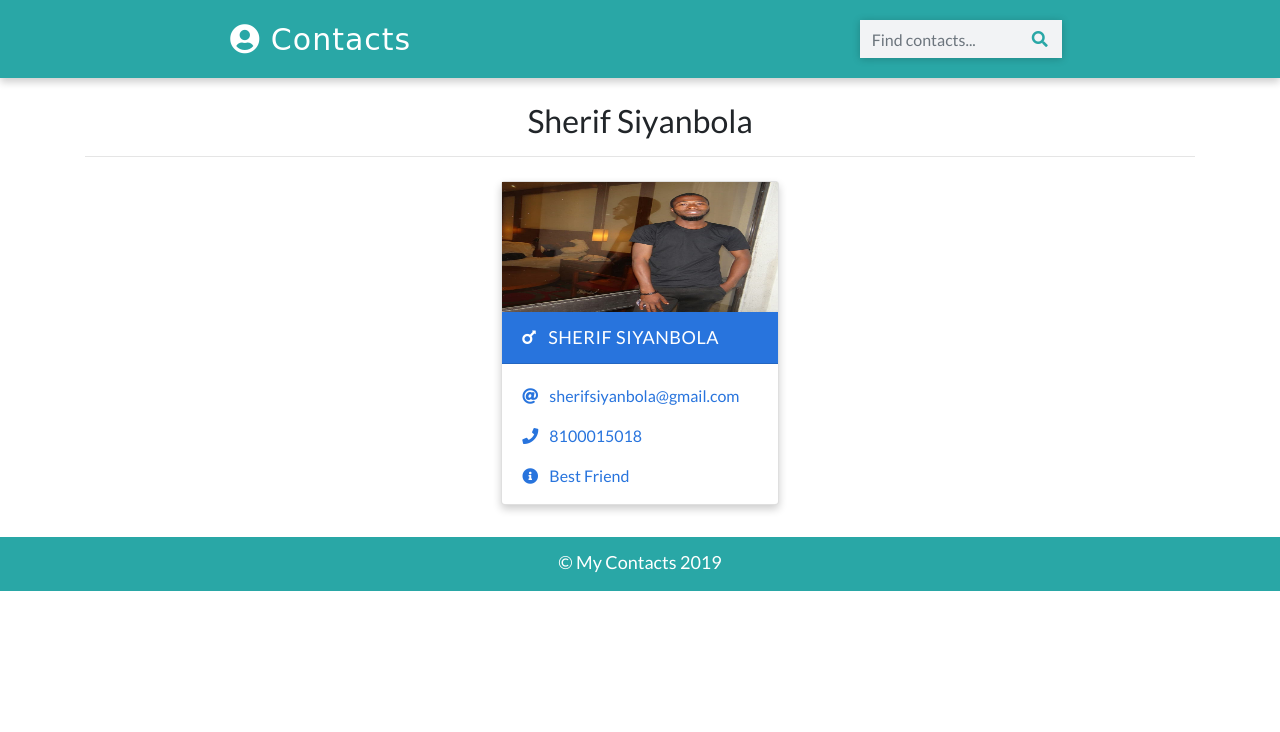
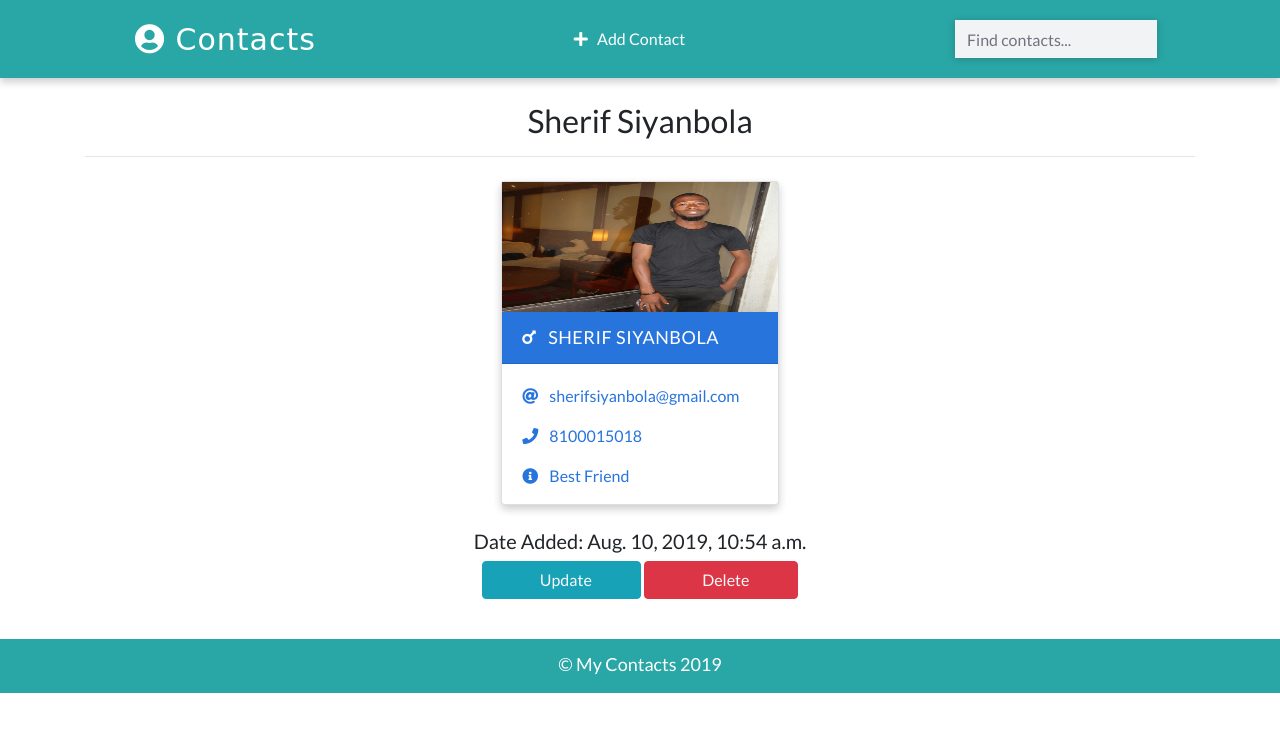
Before and after one commit to sherifsiyanbola/django-contacts-list, a Django app: page /detail/2/ in a window 1280 px wide. Shown: the top 732 px of the page. Run offline with Django 3.2, Linux system fonts and the light colour scheme; data comes from the database, SQL or seed files in the repository; both versions use the stored data as it was after the commit; some libraries are stand-ins or nearby versions.

Commit message:
Ad contact, Update, and delete button added

```diff
--- a/static/css/main.css
+++ b/static/css/main.css
@@ -29,24 +29,18 @@ nav {
   border-radius: 8px;
   font-family: cursive;
 }
+
+.feature-link {
+  margin-top: 5px !important;
+  margin-bottom: 5px !important;
+}
+
 .logo:hover {
   color: white;
   text-decoration: none;
 }
-form {
-  position: relative;
-}
-button {
-  position: absolute;
-  right: 1px;
-  outline: none;
-  cursor: pointer;
-}
-button i {
-  color: var(--back);
-}
 
-input {
+.search-box {
   border-radius: 0px !important;
   width: 250px;
   border: none !important;
--- a/templates/base.html
+++ b/templates/base.html
@@ -39,14 +39,19 @@ Contacts List
       <a class="logo" href="{% url 'home' %}">
         <i class="fas fa-user-circle"></i>&nbsp;Contacts
       </a>
+      <p class="feature-link m-0 p-0">
+      <a href ="#" class = "mr-4 text-white">
+      <i class="fas fa-plus"></i> &nbsp; Add Contact
+      </a>
+      </p>
       <form class="form-inline my-2" action="{% url 'search' %}" method="GET">
         <input
-          class="form-control"
-          type="text"
+          class="form-control search-box"
+          type="search"
           placeholder="Find contacts..."
           name="search_term"
         />
-        <button class="btn" type="submit"><i class="fas fa-search"></i></button>
+        {% comment %} <button class="btn" type="submit"><i class="fas fa-search"></i></button> {% endcomment %}
       </form>
     </nav>
     <!-- Navbar ends -->
--- a/templates/detail.html
+++ b/templates/detail.html
@@ -12,9 +12,26 @@
     <h2 class="heading font-weight-light text-center">{{ contact.name }}</h2>
     <hr />
   </div>
+
   <div class="container main-part">
+
     <!-- Card for details -->
     {% include 'partials/_card.html' %}
   <!-- Main Section ends-->
+  <div class="container mt-3">
+<h5 class="text-center"> Date Added: {{ contact.date_added }} </h5>
+  {% comment %} Edit button {% endcomment %}
+      <p class="text-center text-light">
+        <a class = "btn btn-info px-5">
+          <i class="far far-edit"> </i> &nbsp; Update
+        </a>
+
+  {% comment %} Delete button {% endcomment %}
+        <a class = "btn btn-danger px-5">
+          <i class="fas fas-trash-alt"> </i> &nbsp; Delete
+        </a>
+      </p>
+
+  </div>
   </div
   {% endblock content %}
```
Also changed, not shown: db.sqlite3.
